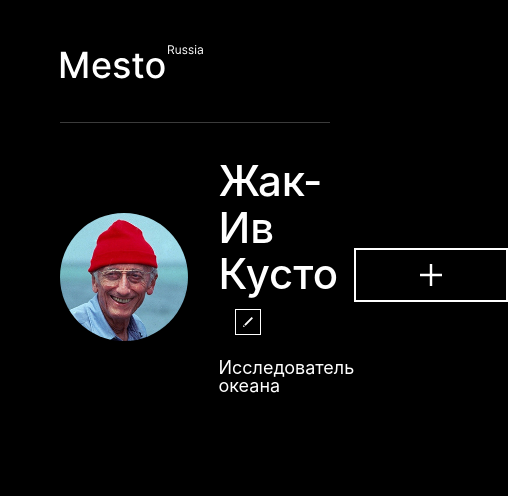
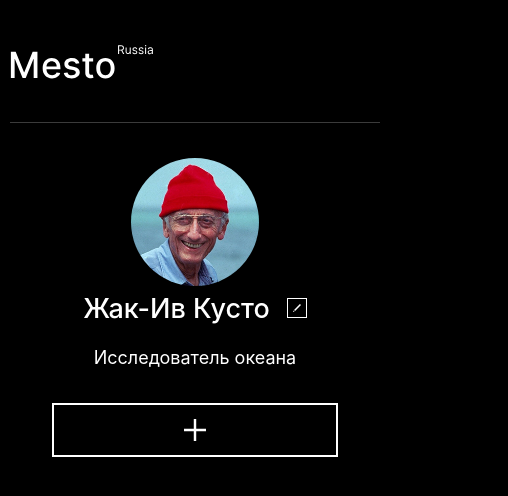
Before and after one commit to namza80/mesto, a plain HTML site: page index.html in a window 390 px wide. Shown: the whole page, 508 px wide, since content can reach past the window. Drawn offline with Linux system fonts and the light colour scheme.

Commit message:
feat: finished profile block

```diff
--- a/style.css
+++ b/style.css
@@ -15,11 +15,17 @@
   margin: 0 auto;
 }
 
-/* @media (max-width: 882px) {
+@media (max-width: 910px) {
 	.root {
+    width: 85%;
+	}
+}
 
+@media (max-width: 410px) {
+	.root {
+    width: 95%;
 	}
-} */
+}
 
 .header {
   margin-top: 45px;
@@ -41,13 +47,34 @@
   justify-content: space-between;
 }
 
+@media (max-width: 910px) {
+	.profile {
+    flex-direction: column;
+    align-items: center;
+	}
+}
+
 .profile__info {
   display: flex;
   align-items: center;
 }
 
+@media (max-width: 555px) {
+	.profile__info {
+    flex-direction: column;
+    align-items: center;
+	}
+}
+
 .profile__desc {
   margin-left: 30px;
+}
+
+@media (max-width: 555px) {
+	.profile__desc {
+    text-align: center;
+    margin: 0;
+	}
 }
 
 .profile__avatar {
@@ -62,6 +89,13 @@
   font-style: Medium;
   font-size: 42px;
   line-height: 110%;
+}
+
+@media (max-width: 410px) {
+	.profile__title {
+    font-size: 27px;
+    line-height: 171%;
+	}
 }
 
 .profile__subtitle {
@@ -79,8 +113,27 @@
   margin-left: 17px;
 }
 
+@media (max-width: 410px) {
+	.profile__icon-edit {
+    width: 8px;
+    padding: 5px;
+	}
+}
+
 .profile__icon-add {
   width: 22px;
   padding: 14px 64px 14px 64px;
   border: solid 2px #fff;
 }
+
+@media (max-width: 555px) {
+	.profile__icon-add {
+    margin-top: 36px;
+	}
+}
+
+@media (max-width: 410px) {
+	.profile__icon-add {
+    padding: 14px 130px 14px 130px;
+	}
+}
```
Also changed, not shown: vendor/normalize.css.
